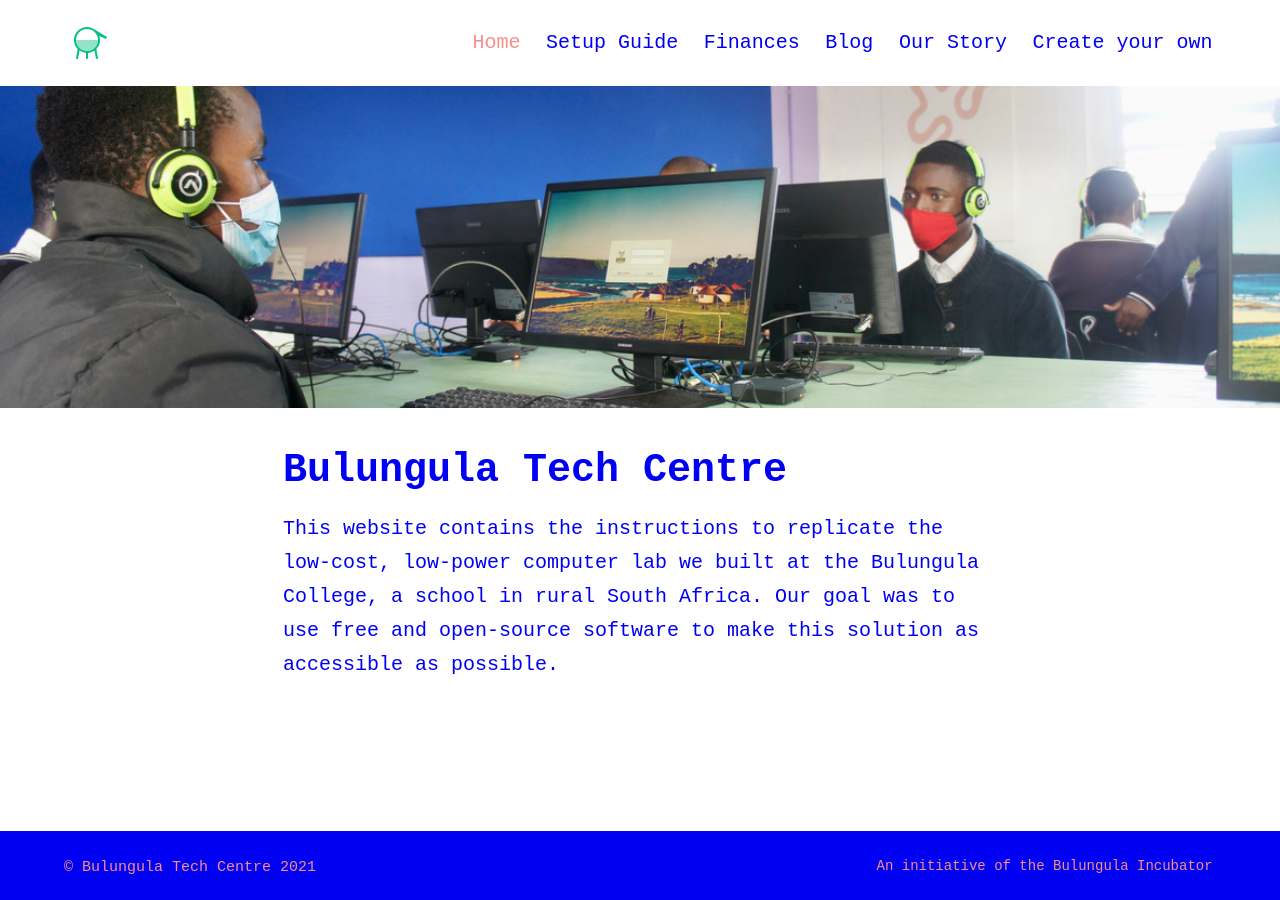
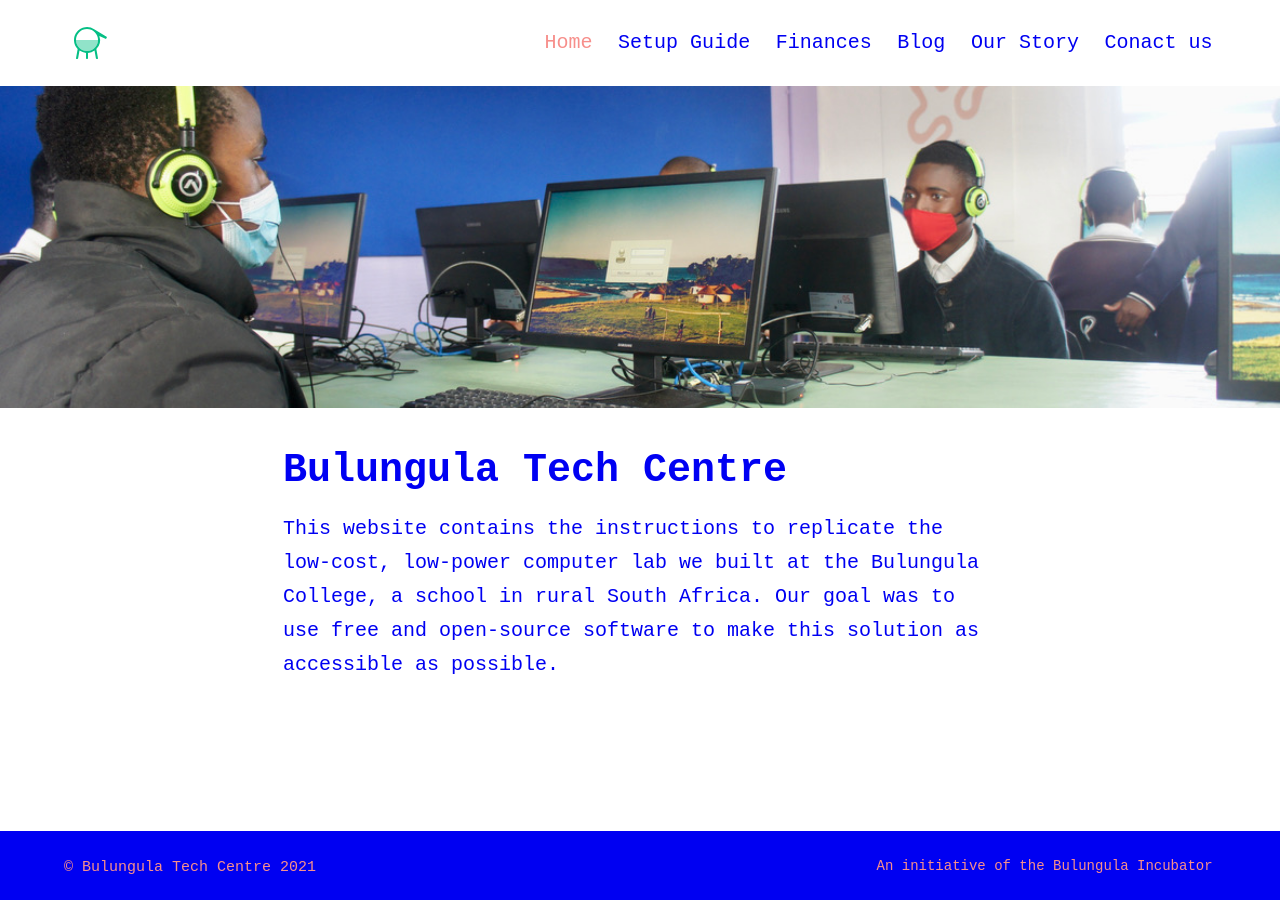
Before and after one commit to bulungula-tech-centre/bulungula-tech-centre, a Jekyll site: the page built from index.md, in a window 1280 px wide. Built offline with Jekyll 4.4.1, drawn with Linux system fonts in a browser that asks for light colours.

Commit message:
Update _config.yml

```diff
--- a/_config.yml
+++ b/_config.yml
@@ -126,8 +126,8 @@ navigation_header:
   url: /blog/
 - title: Our Story
   url: /story/
-- title: Create your own
-  url: /replicate/
+- title: Conact us
+  url: /contact/
 
 navigation_footer:
 - title: An initiative of the Bulungula Incubator
```
